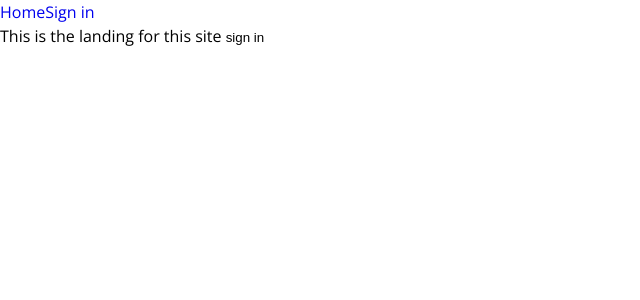
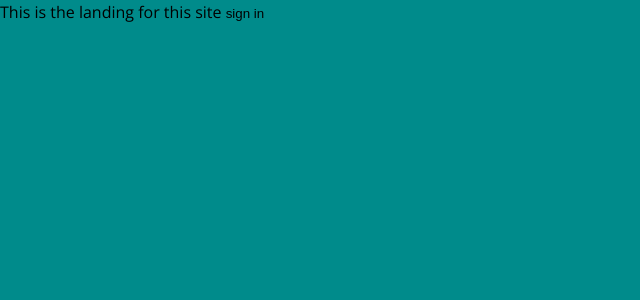
Before and after one commit to AyoMoses/incsub, a React (Create React App) app: page / in a window 1280 px wide. Shown: the top 300 px of the page, without its empty margins (0-640 px from the left). Built offline with nearby package versions, Linux system fonts and the light colour scheme.

Commit message:
add css modules

```diff
--- a/src/App.tsx
+++ b/src/App.tsx
@@ -2,17 +2,17 @@ import React from 'react';
 import { BrowserRouter as Router, Routes, Route, Link } from 'react-router-dom';
 import logo from './logo.svg';
 import ErrorPage from './pages/ErrorPage';
-import SignIn from './pages/Onboarding/SignIn';
-import SignUp from './pages/Onboarding/SignUp';
+import SignIn from './pages/Onboarding/SignIn/SignIn';
+import SignUp from './pages/Onboarding/SignUp/SignUp';
 import './styles/style.scss';
 
 function App() {
   return (
     <Router>
-    <nav>
-      <Link to='/'>Home</Link>
-      <Link to='/sign-in'>Sign in</Link>
-    </nav>
+      {/* <nav>
+        <Link to='/'>Home</Link>
+        <Link to='/sign-in'>Sign in</Link>
+      </nav> */}
       <Routes>
         <Route path='/' element={<SignUp />} />
         <Route path='/sign-in' element={<SignIn />} />
--- a/src/pages/Onboarding/SignIn.tsx
+++ /dev/null
@@ -1,14 +0,0 @@
-import React from 'react'
-import { useNavigate } from 'react-router-dom'
-
-function SignIn() {
-    let navigate = useNavigate();
-  return (
-    <div>I am the talked about SignIn page
-
-        <button onClick={() => {navigate('/')}}>sign up</button>
-    </div>
-  )
-}
-
-export default SignIn
--- /dev/null
+++ b/src/pages/Onboarding/SignIn/SignIn.tsx
@@ -0,0 +1,21 @@
+import React from 'react';
+import { useNavigate } from 'react-router-dom';
+import styles from './SignIn.module.scss';
+
+function SignIn() {
+  let navigate = useNavigate();
+  return (
+    <div>
+      I am the talked about SignIn page
+      <button
+        onClick={() => {
+          navigate('/');
+        }}
+      >
+        sign up
+      </button>
+    </div>
+  );
+}
+
+export default SignIn;
--- /dev/null
+++ b/src/pages/Onboarding/SignUp/SignUp.module.scss
@@ -0,0 +1,5 @@
+.wrapper {
+  background-color: darkcyan;
+  height: 100vh;
+  width: 100%;
+}
--- a/src/pages/Onboarding/SignUp.tsx
+++ b/src/pages/Onboarding/SignUp/SignUp.tsx
@@ -1,17 +1,18 @@
 import React from 'react';
 import { useNavigate } from 'react-router-dom';
+import styles from './SignUp.module.scss';
 
 function SignUp() {
   let navigate = useNavigate();
   return (
-    <div>
+    <div className={styles.wrapper}>
       This is the landing for this site{' '}
       <button
         onClick={() => {
           navigate('/sign-in');
         }}
       >
-          sign in
+        sign in
       </button>
     </div>
   );
```
Also changed, not shown: src/pages/Onboarding/SignIn/SignIn.module.scss (added).
